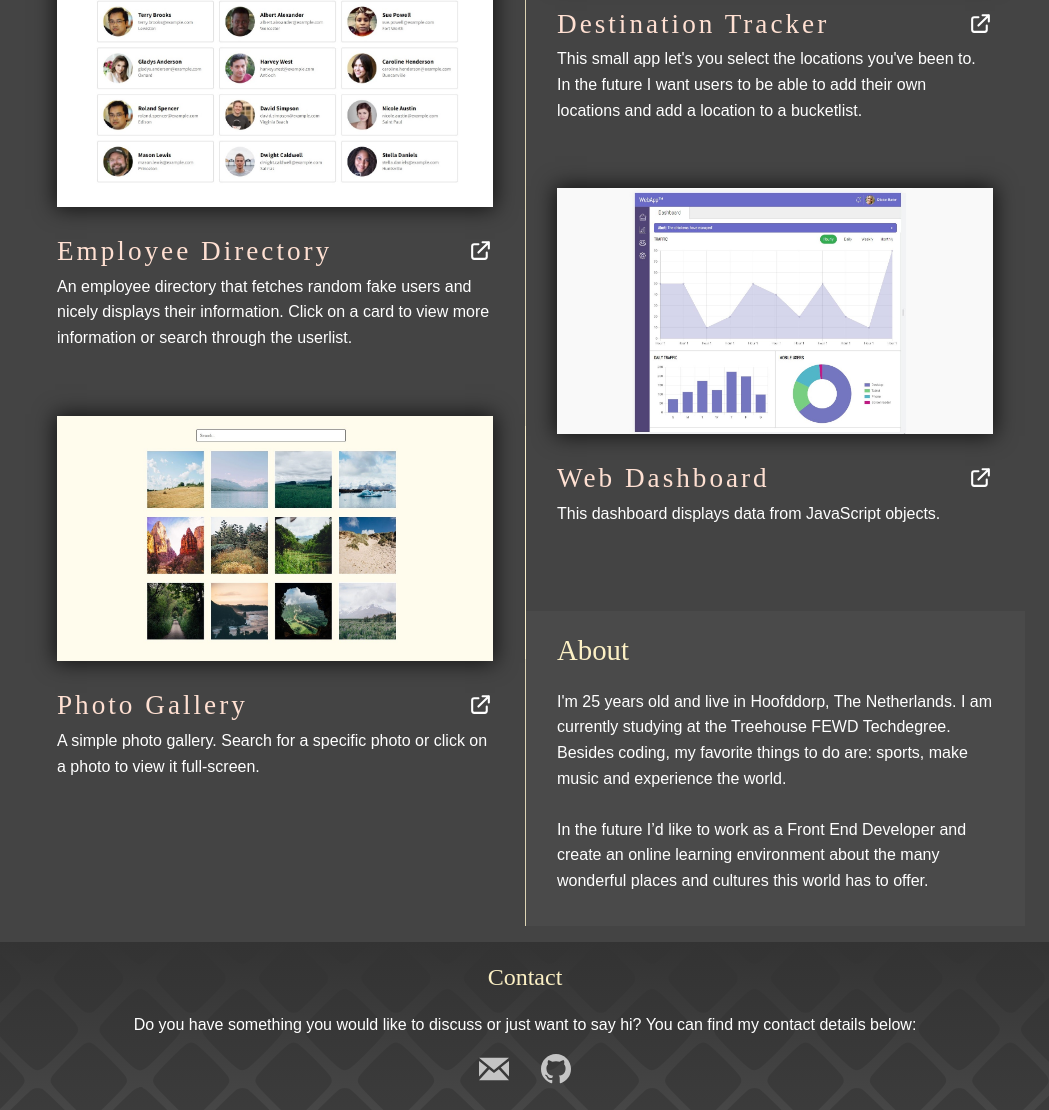
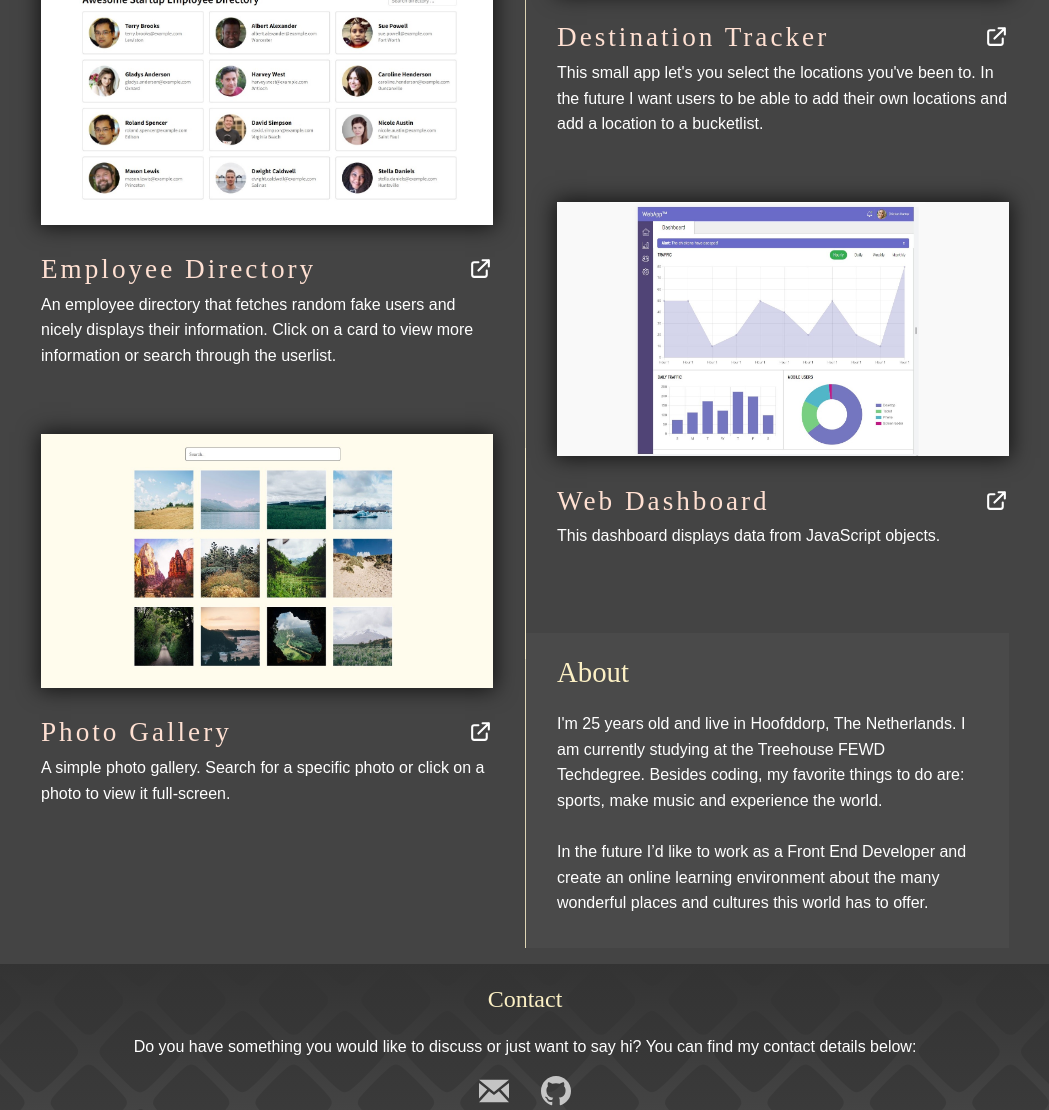
Before and after one commit to danieltreep/capstone-portfolio, a plain HTML site: page index.html in a window 1280 px wide. Shown: the part 1341-2451 px from the top of the page, without its empty margins (115-1164 px from the left). Drawn offline with Linux system fonts and the light colour scheme; a web font is replaced by a local one.

Commit message:
final style update

```diff
--- a/css/styles.css
+++ b/css/styles.css
@@ -337,6 +337,16 @@ footer::after {
         grid-row-start: 6;
         background: #4A4A4A;
         position: relative;
+        margin-right: 1rem;
+    }
+    .p1,
+    .p3,
+    .p5 {
+        padding-left: 1rem;
+    }
+    .p2,
+    .p4 {
+        padding-right: 1rem;
     }
     .about h2,
     .about p {
```
